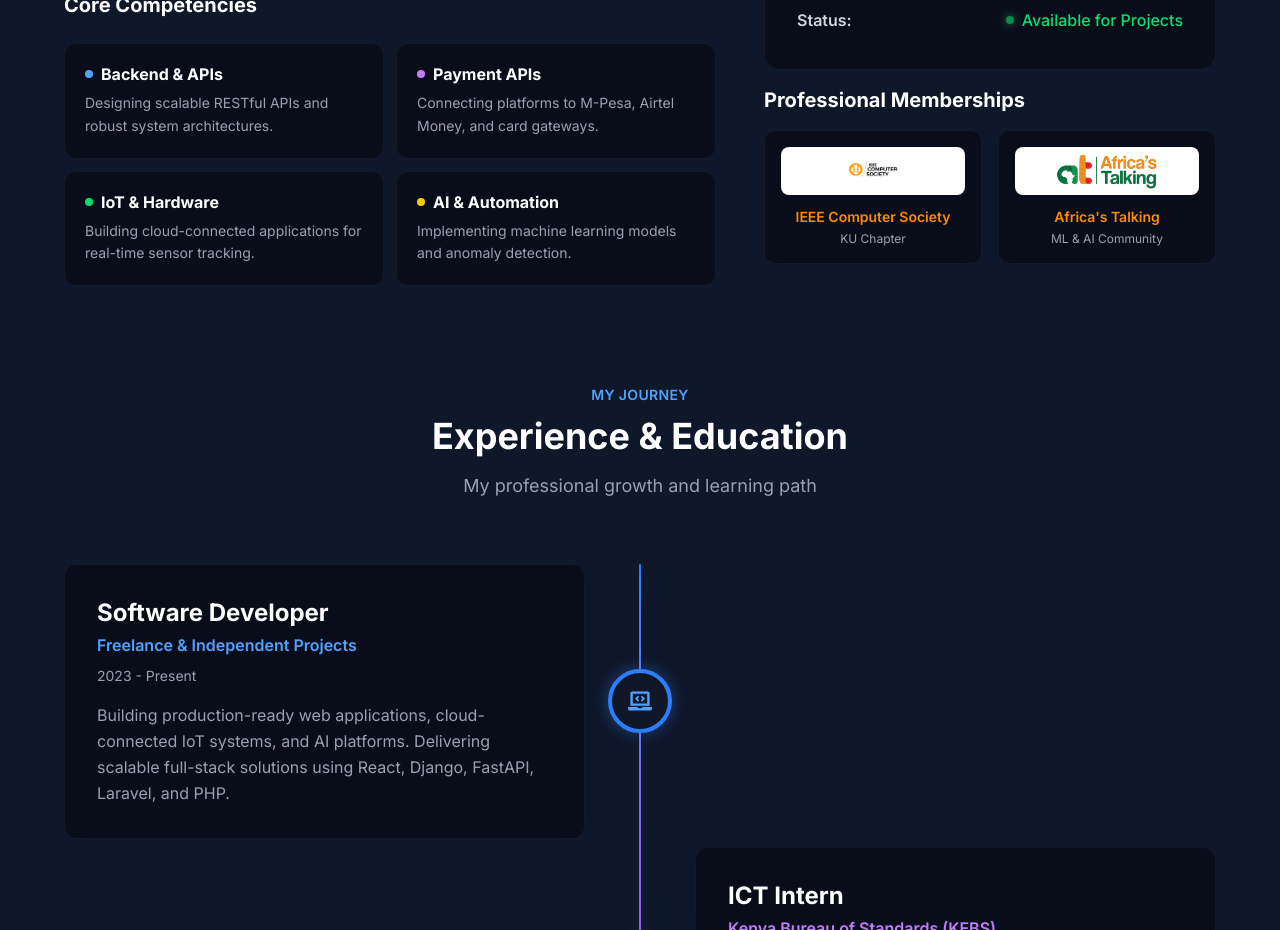
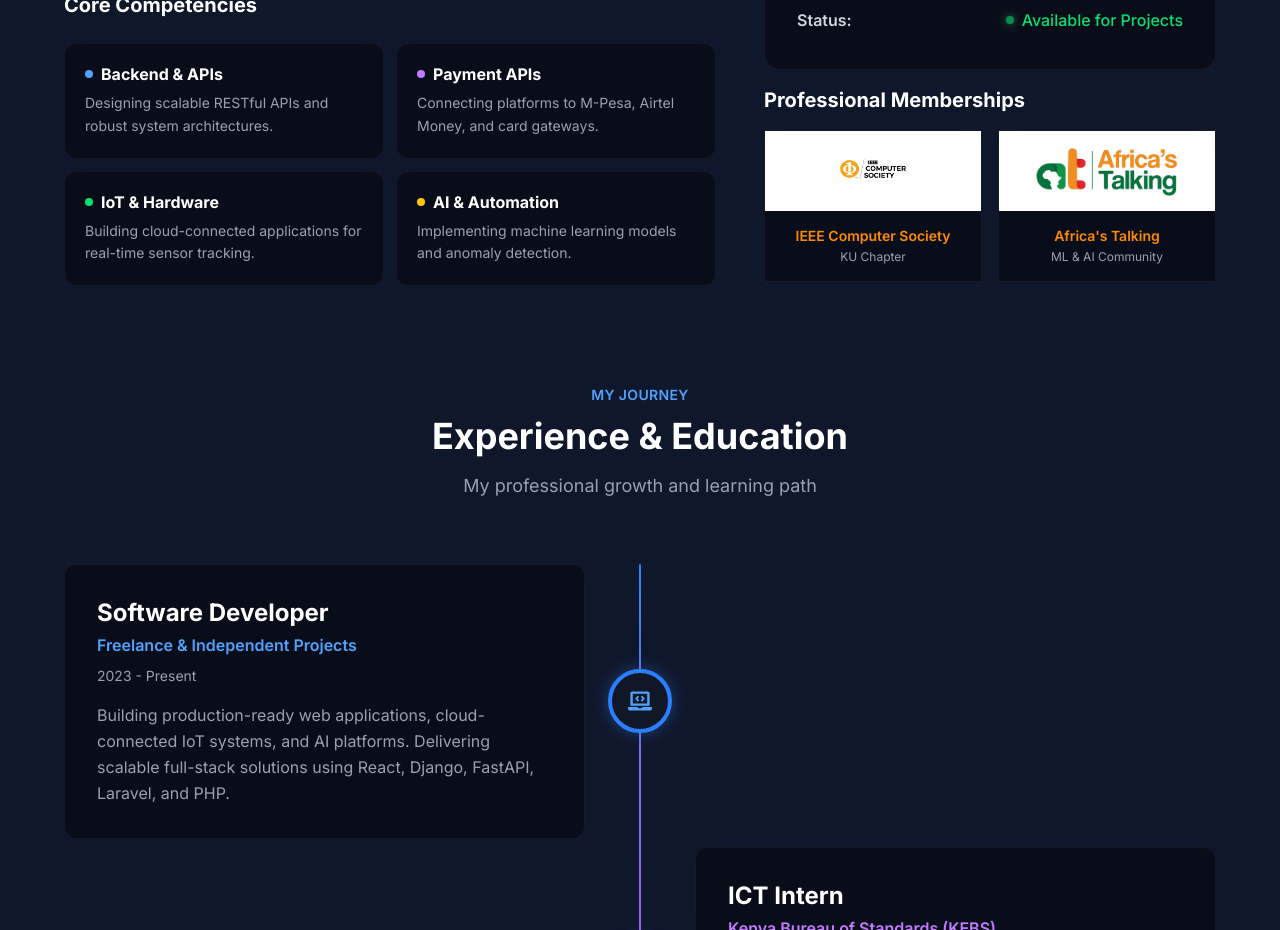
Before and after one commit to Nuelnyakyz/Mannu, a React (Vite) app: page / in a window 1280 px wide. Shown: the part 1460-2390 px from the top of the page. Built offline with nearby package versions, Linux system fonts and the light colour scheme.

Commit message:
share thumbnail

```diff
--- a/index.html
+++ b/index.html
@@ -4,8 +4,23 @@
     <meta charset="UTF-8" />
     <link rel="icon" type="image/svg+xml" href="/favicon.ico" />
     <meta name="viewport" content="width=device-width, initial-scale=1.0" />
-    <title>Nuel</title>
-    <meta name="description" content="Full Stack Developer & UI/UX Designer portfolio showcasing modern web applications and creative solutions." />
+    <title>Nuel | Software Developer</title>
+    <meta name="description" content="Full-Stack Software Developer specializing in Django, React, FastAPI, Laravel, AI solutions, and IoT applications." />
+
+    <!-- Open Graph / Facebook / LinkedIn -->
+    <meta property="og:type" content="website" />
+    <meta property="og:url" content="https://mannu-taupe.vercel.app/" />
+    <meta property="og:title" content="Emmanuel Nyabicha | Software Developer" />
+    <meta property="og:description" content="Full-Stack Software Developer specializing in Django, React, FastAPI, Laravel, AI solutions, and IoT applications." />
+    <meta property="og:image" content="https://mannu-taupe.vercel.app/profile.png" />
+
+    <!-- Twitter / X -->
+    <meta property="twitter:card" content="summary_large_image" />
+    <meta property="twitter:url" content="https://mannu-taupe.vercel.app/" />
+    <meta property="twitter:title" content="Emmanuel Nyabicha | Software Developer" />
+    <meta property="twitter:description" content="Full-Stack Software Developer specializing in Django, React, FastAPI, Laravel, AI solutions, and IoT applications." />
+    <meta property="twitter:image" content="https://mannu-taupe.vercel.app/profile.png" />
+
     <link rel="preconnect" href="https://fonts.googleapis.com">
     <link rel="preconnect" href="https://fonts.gstatic.com" crossorigin>
     <link href="https://fonts.googleapis.com/css2?family=Inter:wght@300;400;500;600;700;800;900&display=swap" rel="stylesheet">
--- a/src/Portfolio.tsx
+++ b/src/Portfolio.tsx
@@ -536,28 +536,32 @@ const Portfolio = () => {
                 <div className="mt-4">
                   <h3 className="text-xl font-bold mb-4 text-white">Professional Memberships</h3>
                   <div className="grid grid-cols-2 gap-4">
-                    <div className="glass-card p-4 rounded-xl hover:bg-black/30 transition-all duration-300 border border-gray-800 text-center">
-                      <div className="w-full h-12 bg-white rounded-lg flex items-center justify-center mb-3 p-1">
+                    <div className="glass-card overflow-hidden hover:bg-black/30 transition-all duration-300 border border-gray-800 text-center flex flex-col">
+                      <div className="w-full h-20 bg-white flex items-center justify-center p-3">
                         <img
                           src="/IEEE.png"
                           alt="IEEE Logo"
                           className="max-h-full max-w-full object-contain"
                         />
                       </div>
-                      <div className="text-orange-400 font-semibold text-sm">IEEE Computer Society</div>
-                      <div className="text-gray-400 text-xs mt-1">KU Chapter</div>
+                      <div className="p-4 flex-grow flex flex-col justify-center">
+                        <div className="text-orange-400 font-semibold text-sm leading-tight">IEEE Computer Society</div>
+                        <div className="text-gray-400 text-xs mt-1">KU Chapter</div>
+                      </div>
                     </div>
 
-                    <div className="glass-card p-4 rounded-xl hover:bg-black/30 transition-all duration-300 border border-gray-800 text-center">
-                      <div className="w-full h-12 bg-white rounded-lg flex items-center justify-center mb-3 p-1">
+                    <div className="glass-card overflow-hidden hover:bg-black/30 transition-all duration-300 border border-gray-800 text-center flex flex-col">
+                      <div className="w-full h-20 bg-white flex items-center justify-center p-3">
                         <img
                           src="/AfricasTalking.png"
                           alt="Africa's Talking Logo"
                           className="max-h-full max-w-full object-contain"
                         />
                       </div>
-                      <div className="text-orange-400 font-semibold text-sm">Africa's Talking</div>
-                      <div className="text-gray-400 text-xs mt-1">ML & AI Community</div>
+                      <div className="p-4 flex-grow flex flex-col justify-center">
+                        <div className="text-orange-400 font-semibold text-sm leading-tight">Africa's Talking</div>
+                        <div className="text-gray-400 text-xs mt-1">ML & AI Community</div>
+                      </div>
                     </div>
                   </div>
                 </div>
```
